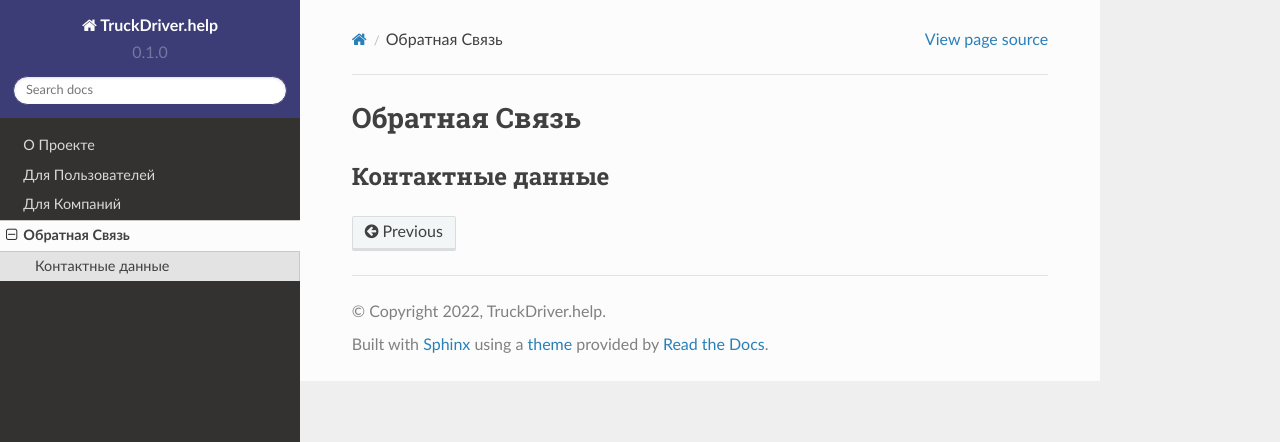
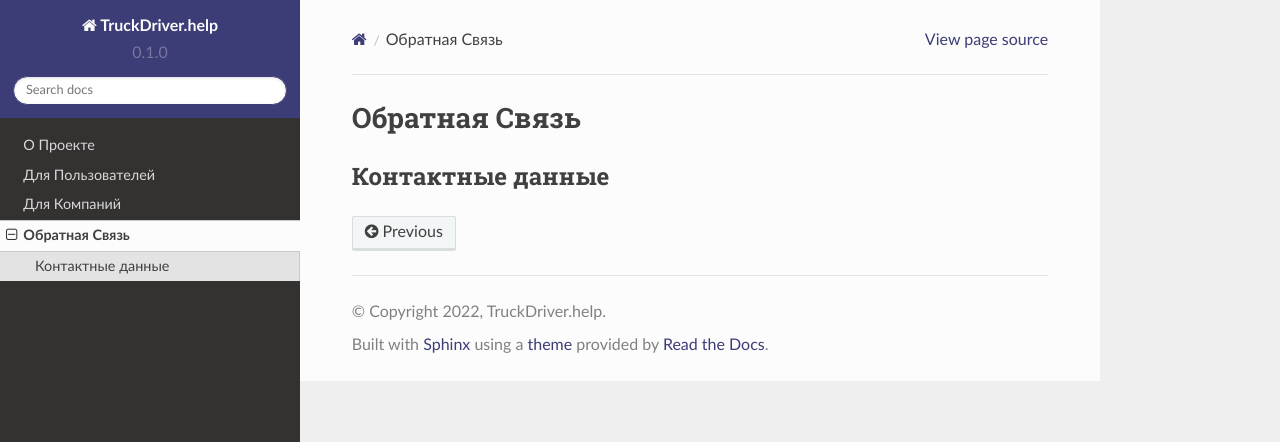
Before and after one commit to alur2191/TruckDriverHelpDocs, a Sphinx documentation site: the page built from docs/source/contact.rst, in a window 1280 px wide. Shown: the top 442 px of the page. Built offline with Sphinx 7.4.7 and the Read the Docs theme 2.0.0, drawn with Linux system fonts in a browser that asks for light colours.

Commit message:
Update custom.css

```diff
--- a/docs/source/_static/css/custom.css
+++ b/docs/source/_static/css/custom.css
@@ -6,6 +6,6 @@
   border-color: #3C3C77;
 }
 
-a:hover {
+a {
   color: #3C3C77;
 }
```
